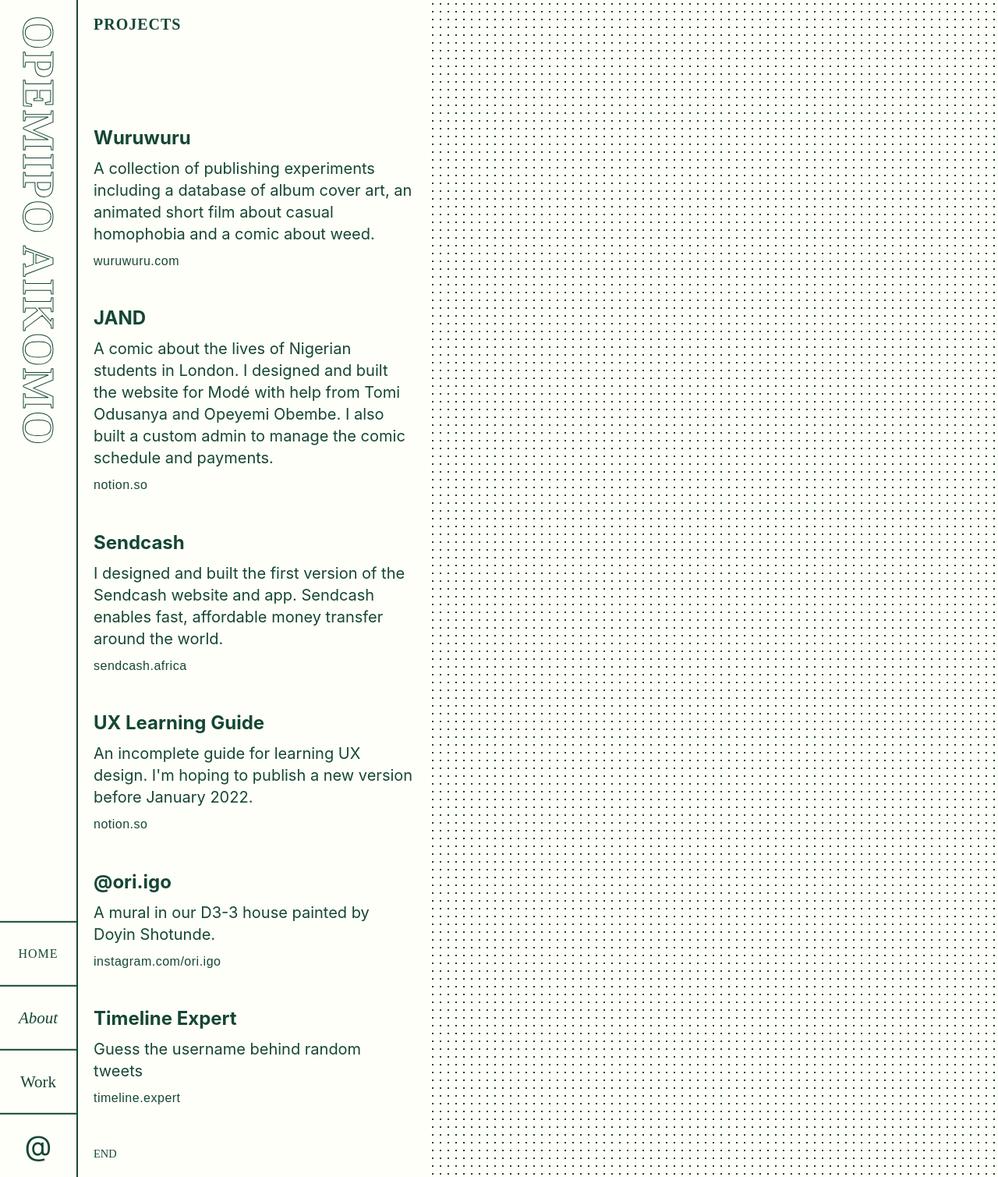
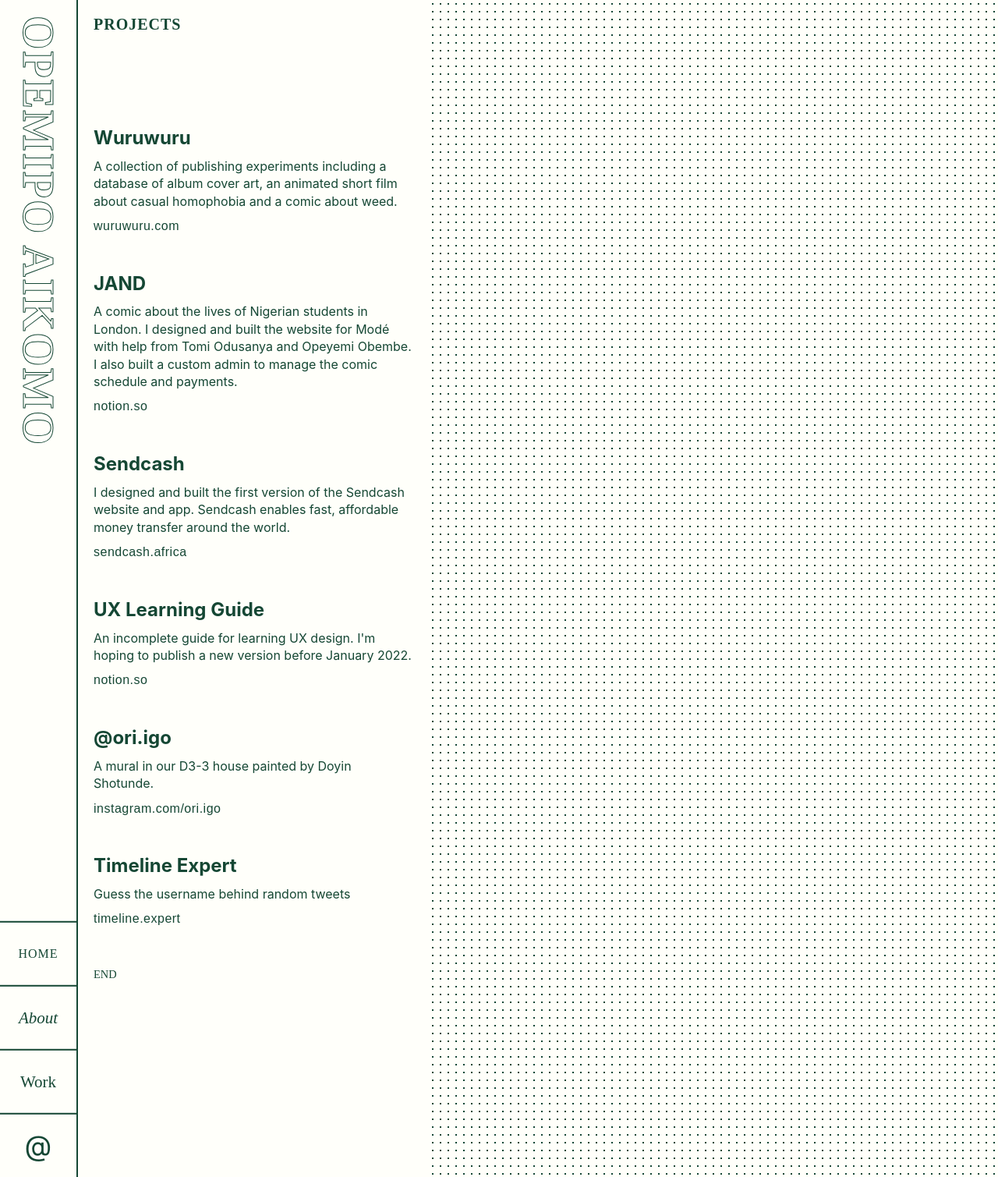
Before and after one commit to fathermerry/opemipo.com, a Jekyll site: the page built from index.md, in a window 1280 px wide. Shown: the whole page at 78% size. Built offline with Jekyll 4.4.1, drawn with Linux system fonts in a browser that asks for light colours; some web fonts are replaced.

```diff
--- a/_sass/system/_type.scss
+++ b/_sass/system/_type.scss
@@ -32,7 +32,7 @@
 
 /* Font sizes */
 :root {
-    --font-size-p: 2rem;
+    --font-size-p: 1.6rem;
     --font-size-h4: 1.8rem;
     --font-size-h3: 2.4rem;
     --font-size-h2: 2.8rem;
```
